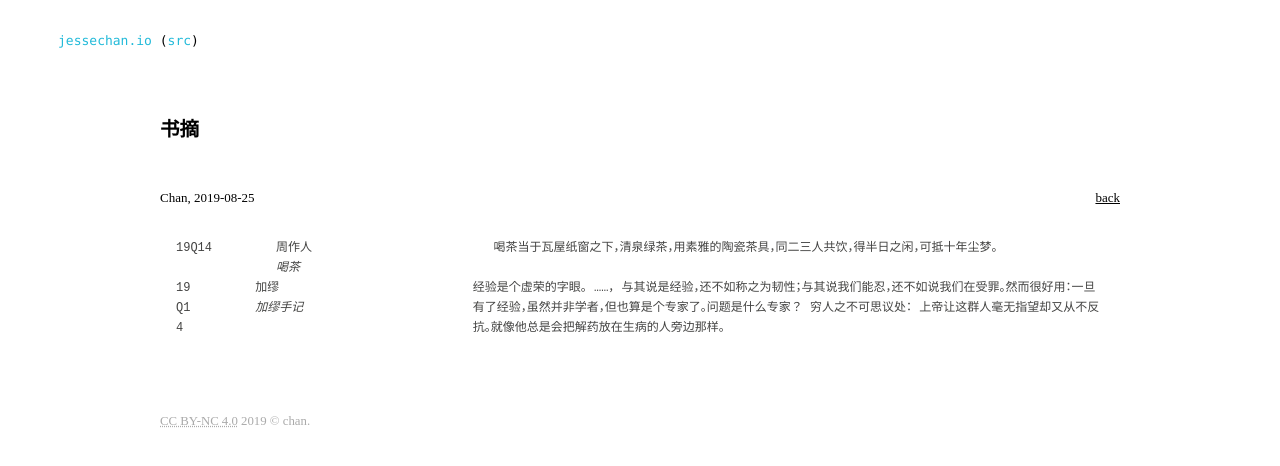
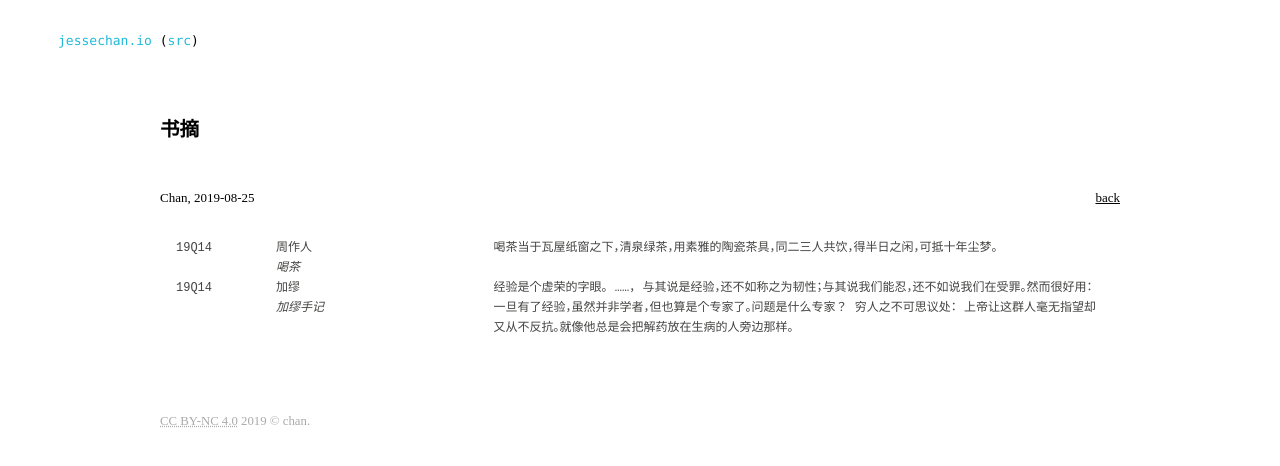
Before and after one commit to JesseEisen/chan, a Jekyll site: the page built from _posts/2019-08-25-book-pargraph.md, in a window 1280 px wide. Shown: the top 466 px of the page. Built offline with Jekyll 4.4.1, drawn with Linux system fonts in a browser that asks for light colours.

Commit message:
add width of right section

```diff
--- a/css/main.css
+++ b/css/main.css
@@ -329,6 +329,9 @@
 .entry.quote .middle p:first-child {
   margin-bottom: 1rem;
 }
+.entry .right {
+    width: 65%;
+}
 .entry .right p:first-child {
   margin-top: 0;
 }
```
